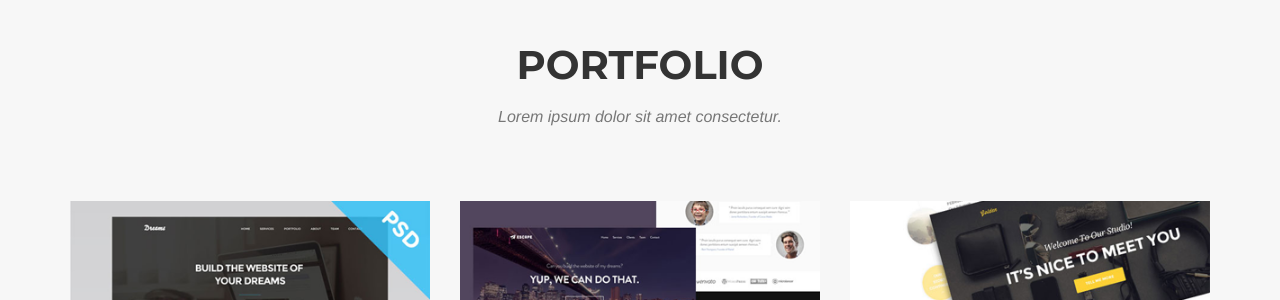
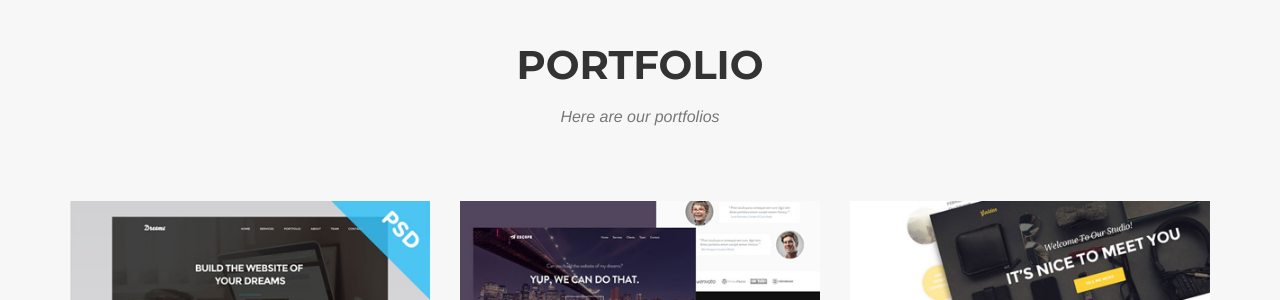
Before and after one commit to heydavid-dev/creating-a-new-website-189, a Jekyll site: the page built from index.html, in a window 1280 px wide and 900 px high, scrolled down 1451 px. Shown: the part 152-452 px from the top of the window. Built offline with Jekyll 4.4.1, drawn with Linux system fonts in a browser that asks for light colours; some web fonts are replaced.

```diff
--- a/_includes/portfolio_grid.html
+++ b/_includes/portfolio_grid.html
@@ -4,7 +4,7 @@
             <div class="row">
                 <div class="col-lg-12 text-center">
                     <h2 class="section-heading">Portfolio</h2>
-                    <h3 class="section-subheading text-muted">Lorem ipsum dolor sit amet consectetur.</h3>
+                    <h3 class="section-subheading text-muted">Here are our portfolios</h3>
                 </div>
             </div>
             <div class="row">
```
